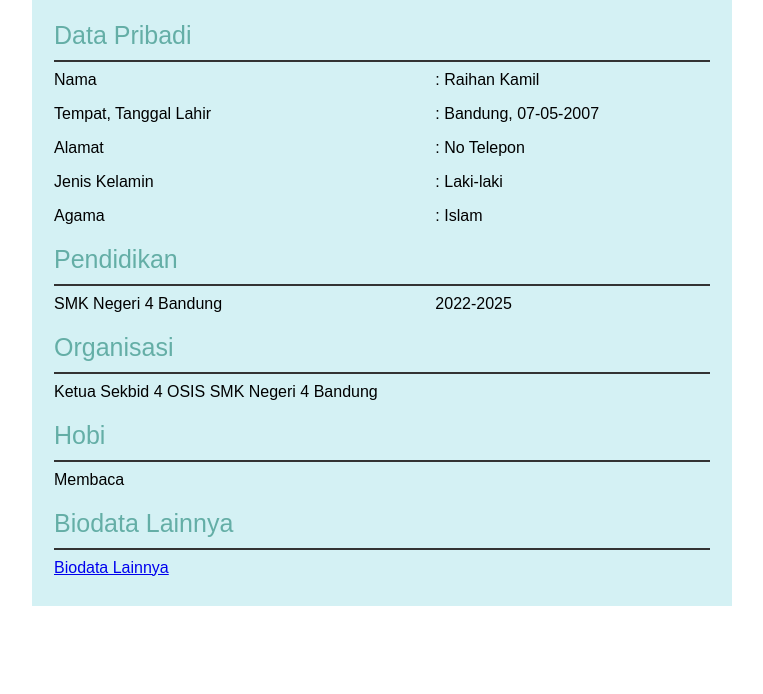
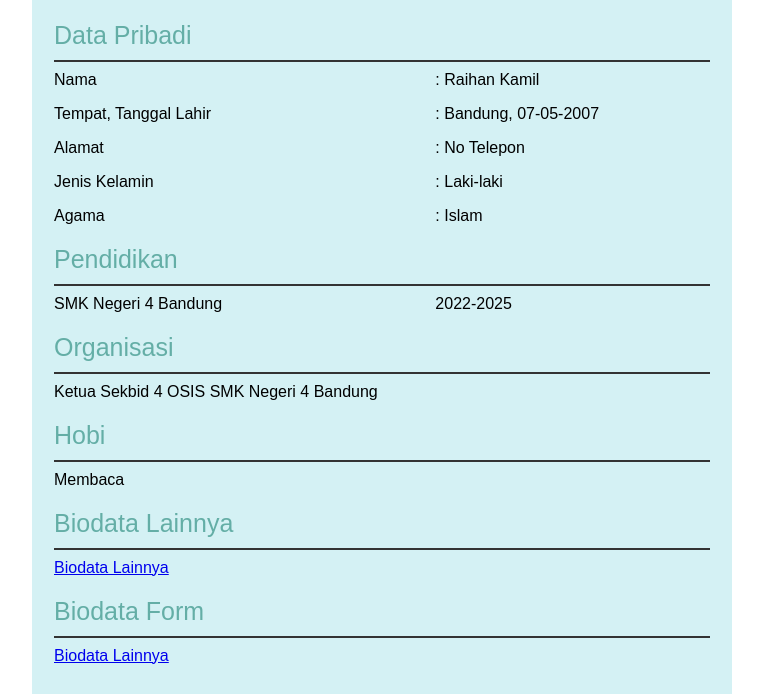
Before and after one commit to raikamil07/Demo-repo, a plain HTML site: page index.html in a window 1280 px wide. Shown: the part 331-1025 px from the top of the page, without its empty margins (258-1021 px from the left). Before the commit the page ends 937 px from the top, so only its background shows below. Drawn offline with Linux system fonts and the light colour scheme.

Commit message:
give form link

```diff
--- a/index.html
+++ b/index.html
@@ -64,6 +64,12 @@
             <tr>
                 <td><a href="./biodata/index.html">Biodata Lainnya</a></td>
             </tr>
+            <tr class="bagian">
+                <td colspan="2">Biodata Form<hr></td>
+            </tr>
+            <tr>
+                <td><a href="./Form/index.html">Biodata Lainnya</a></td>
+            </tr>
         </div>
     </table>
 </body>
```
